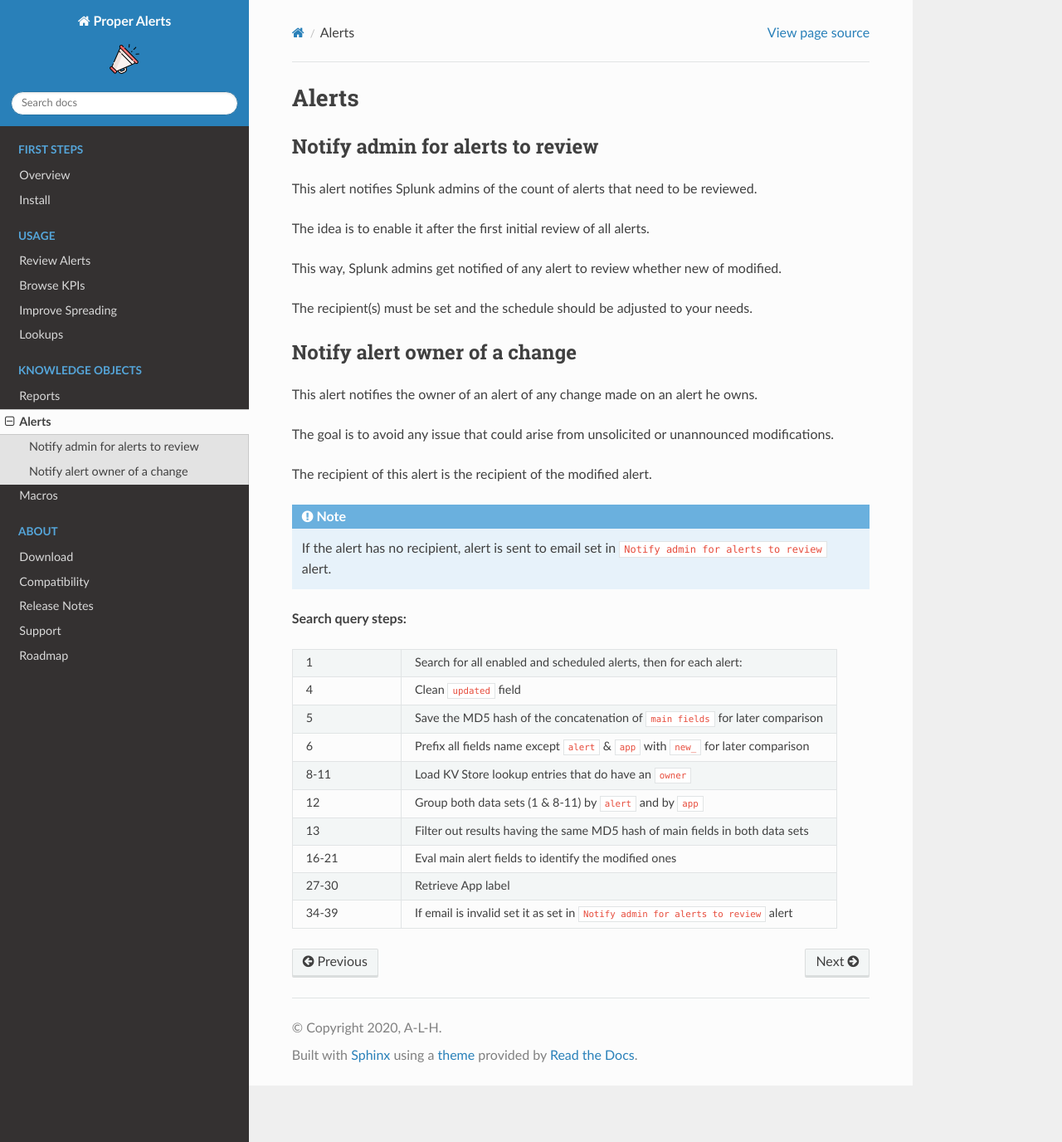
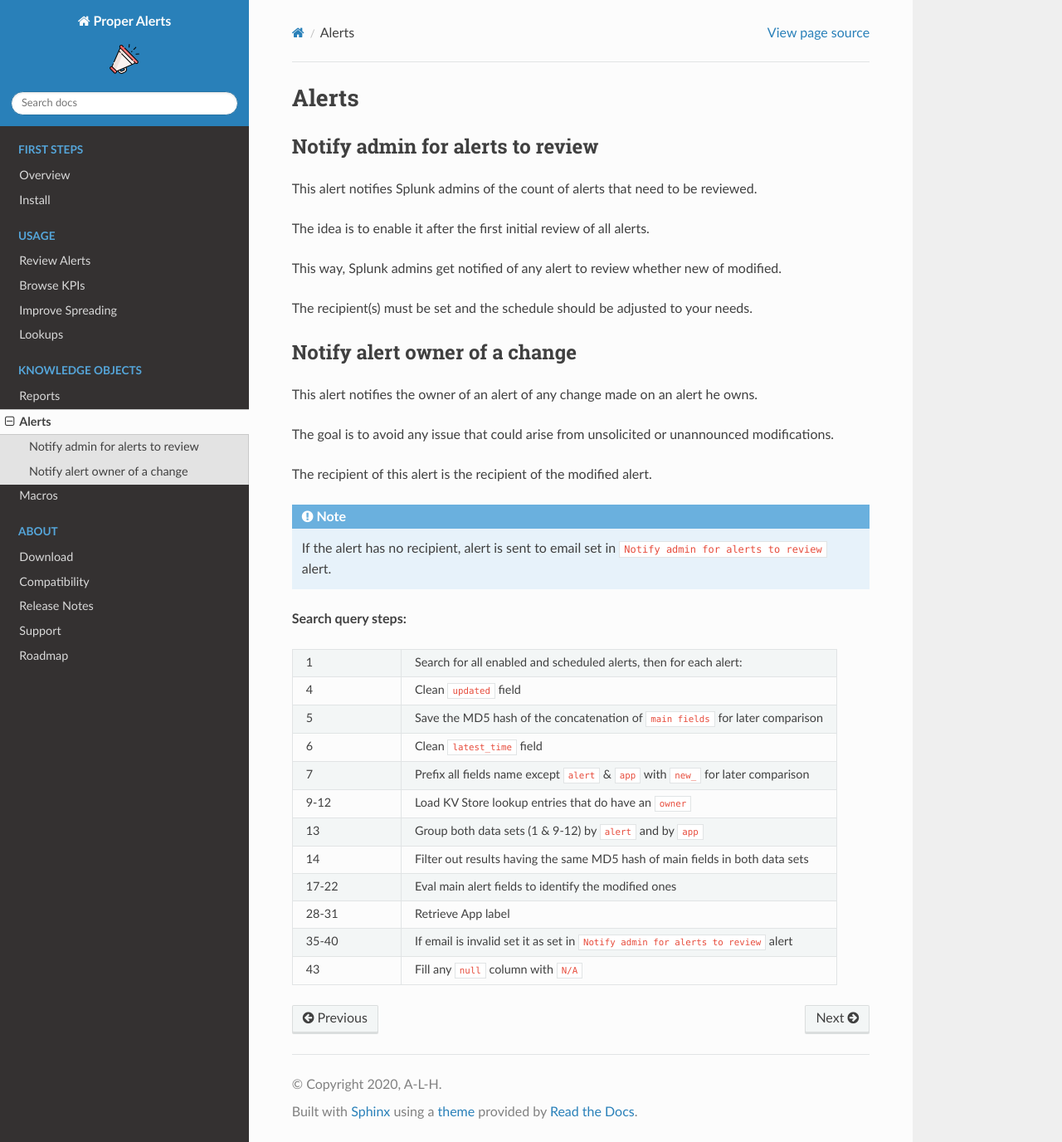
Before and after one commit to a-l-h/splunk-app-proper-alerts, a Sphinx documentation site: the page built from doc/alerts.rst, in a window 1280 px wide and 1376 px high. Shown: the whole window at 83% size. Built offline with Sphinx 7.4.7 and the Read the Docs theme 2.0.0, drawn with Linux system fonts in a browser that asks for light colours; cross-references to code outside the pages are shown as plain code.

Commit message:
Update alerts.rst

```diff
--- a/doc/alerts.rst
+++ b/doc/alerts.rst
@@ -36,16 +36,20 @@ The recipient of this alert is the recipient of the modified alert.
    * - 5
      - Save the MD5 hash of the concatenation of :hoverxref:`main fields<Considered fields>` for later comparison
    * - 6
+     - Clean ``latest_time`` field
+   * - 7
      - Prefix all fields name except ``alert`` & ``app`` with ``new_`` for later comparison
-   * - 8-11
+   * - 9-12
      - Load KV Store lookup entries that do have an ``owner``
-   * - 12
-     - Group both data sets (1 & 8-11) by ``alert`` and by ``app``
    * - 13
+     - Group both data sets (1 & 9-12) by ``alert`` and by ``app``
+   * - 14
      - Filter out results having the same MD5 hash of main fields in both data sets
-   * - 16-21
+   * - 17-22
      - Eval main alert fields to identify the modified ones
-   * - 27-30
+   * - 28-31
      - Retrieve App label
-   * - 34-39
+   * - 35-40
      - If email is invalid set it as set in ``Notify admin for alerts to review`` alert
+   * - 43
+     - Fill any ``null`` column with ``N/A``
```
